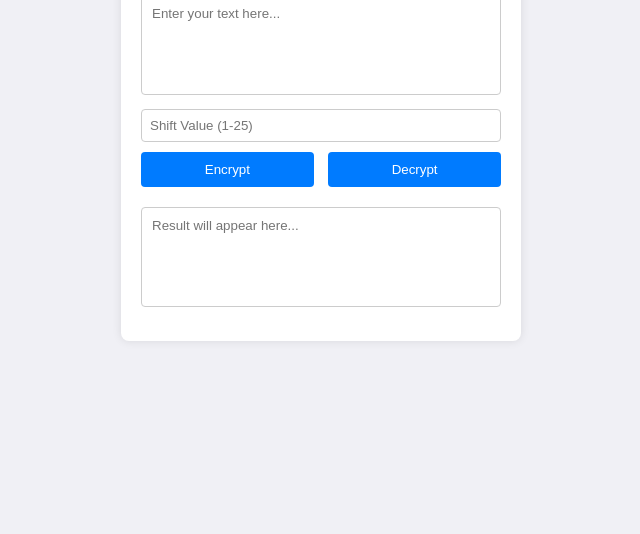
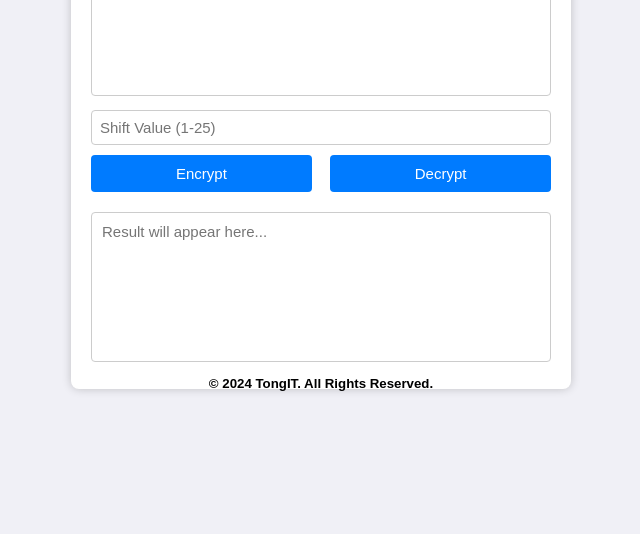
Before and after one commit to aryddntaabbss/my-pages, a plain HTML site: page index.html in a window 1280 px wide. Shown: the part 266-800 px from the top of the page, without its empty margins (319-959 px from the left). Drawn offline with Linux system fonts and the light colour scheme.

Commit message:
Second Commit

```diff
--- a/index.html
+++ b/index.html
@@ -1,12 +1,13 @@
-
 <!DOCTYPE html>
 <html lang="en">
+
     <head>
         <meta charset="UTF-8">
         <meta name="viewport" content="width=device-width, initial-scale=1.0">
         <title>Encrypt & Decrypt Text</title>
         <link rel="stylesheet" href="styles.css">
     </head>
+
     <body>
         <div class="container">
             <h1>Encrypt & Decrypt Text</h1>
@@ -20,8 +21,11 @@
             </div>
 
             <textarea id="outputText" placeholder="Result will appear here..." readonly></textarea>
+
+            <h5>&copy; 2024 TongIT. All Rights Reserved.</h5>
         </div>
 
         <script src="script.js"></script>
     </body>
+
 </html>
--- a/styles.css
+++ b/styles.css
@@ -1,4 +1,3 @@
-
 * {
   margin: 0;
   padding: 0;
@@ -7,7 +6,7 @@
 }
 
 body {
-    background-color: #f0f0f5;
+  background-color: #f0f0f6;
   display: flex;
   justify-content: center;
   align-items: center;
@@ -18,20 +17,22 @@ body {
   background-color: white;
   padding: 20px;
   border-radius: 8px;
-    box-shadow: 0 0 10px rgba(0, 0, 0, 0.1);
-    width: 400px;
+  box-shadow: 0 0 10px rgba(0, 0, 0, 0.2);
+  width: 500px;
+  height: 510px;
   text-align: center;
 }
 
 textarea {
   width: 100%;
-    height: 100px;
+  height: 150px;
   margin-top: 10px;
   margin-bottom: 10px;
   padding: 10px;
   border: 1px solid #ccc;
   border-radius: 4px;
   resize: none;
+  font-size: 15px;
 }
 
 input[type="number"] {
@@ -40,6 +41,7 @@ input[type="number"] {
   margin-bottom: 10px;
   border: 1px solid #ccc;
   border-radius: 4px;
+  font-size: 15px;
 }
 
 .buttons {
@@ -57,6 +59,7 @@ button {
   border-radius: 4px;
   cursor: pointer;
   transition: background-color 0.3s;
+  font-size: 15px;
 }
 
 button:hover {
```
Lines whose indentation alone changed are shown as unchanged.
